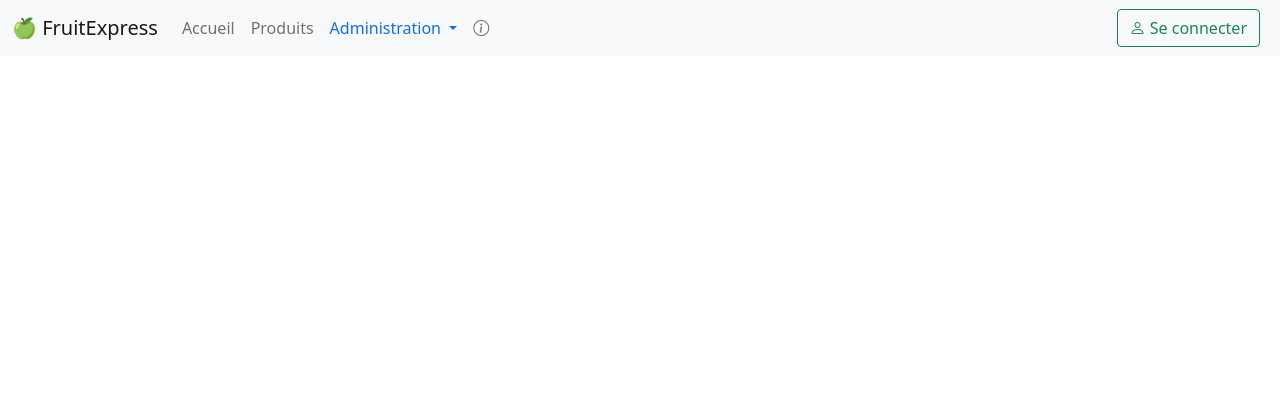
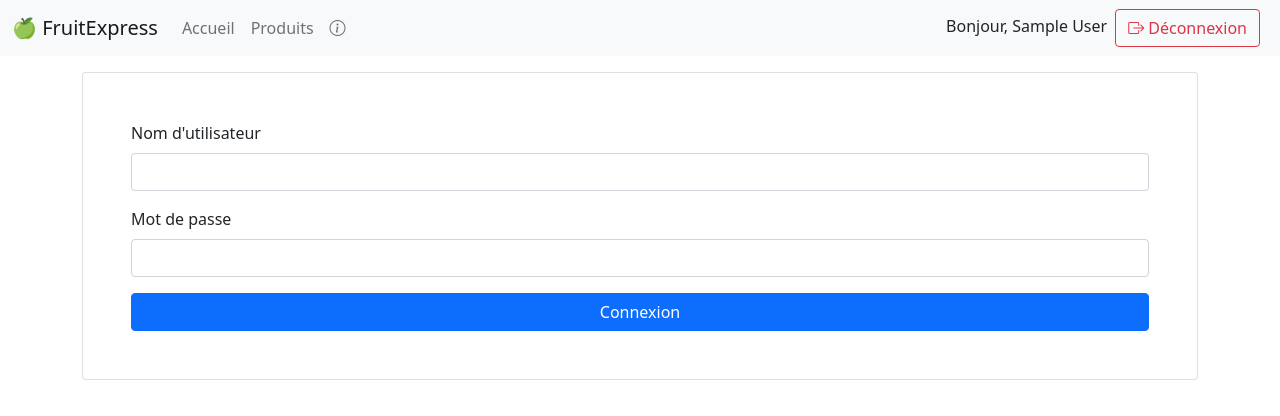
Before and after one commit to rbelon-decat/formation-angular, an Angular app: page /auth/login in a window 1280 px wide. Before the commit this address led to /. Shown: the top 416 px of the page. Built offline with nearby package versions, Linux system fonts and the light colour scheme; sample sign-in values are in the browser's storage.

Commit message:
authentication system

```diff
--- a/db.json
+++ b/db.json
@@ -90,37 +90,44 @@
     {
       "id": 1,
       "name": "Robin",
-      "role": "superadmin"
+      "password": "toto",
+      "roles": ["superadmin", "admin", "user"]
     },
     {
       "id": 2,
       "name": "Julien",
-      "role": "admin"
+      "password": "toto",
+      "roles": ["admin", "user"]
     },
     {
       "id": 3,
       "name": "Kyo",
-      "role": "user"
+      "password": "toto",
+      "roles": ["user"]
     },
     {
       "id": 4,
       "name": "Yoann",
-      "role": "user"
+      "password": "toto",
+      "roles": ["user"]
     },
     {
       "id": 5,
       "name": "Iulia",
-      "role": "user"
+      "password": "toto",
+      "roles": ["user"]
     },
     {
       "id": 6,
       "name": "Camille",
-      "role": "user"
+      "password": "toto",
+      "roles": ["user"]
     },
     {
       "id": 7,
       "name": "Joseph",
-      "role": "user"
+      "password": "toto",
+      "roles": ["user"]
     }
   ]
 }
--- a/src/app/app.module.ts
+++ b/src/app/app.module.ts
@@ -17,6 +17,7 @@ import { NewProductFormComponent } from './components/admin/new-product-form/new
 import { CarouselComponent } from './components/carousel/carousel.component';
 import { UserListComponent } from './components/admin/user-list/user-list.component';
 import { ProductListComponent } from './components/admin/product-list/product-list.component';
+import { UserService } from './services/user.service';
 
 @NgModule({
   declarations: [
@@ -40,7 +41,7 @@ import { ProductListComponent } from './components/admin/product-list/product-li
     FontAwesomeModule,
     FormsModule
   ],
-  providers: [],
+  providers: [UserService],
   bootstrap: [AppComponent],
 })
 export class AppModule {}
--- a/src/app/components/auth/auth.component.html
+++ b/src/app/components/auth/auth.component.html
@@ -1,21 +1,17 @@
 <form class="card p-5" (ngSubmit)="onSubmit(authForm)" #authForm="ngForm">
   <div class="mb-3">
-    <label for="exampleInputEmail1" class="form-label">Email address</label>
+    <label for="usernameInput" class="form-label">Nom d'utilisateur</label>
     <input
-      type="email"
-      name="email"
+      type="text"
+      name="username"
       class="form-control"
-      id="exampleInputEmail1"
-      aria-describedby="emailHelp"
+      id="usernameInput"
       ngModel
       required
     />
-    <div id="emailHelp" class="form-text">
-      We'll never share your email with anyone else.
-    </div>
   </div>
   <div class="mb-3">
-    <label for="exampleInputPassword1" class="form-label">Password</label>
+    <label for="exampleInputPassword1" class="form-label">Mot de passe</label>
     <input
       type="password"
       class="form-control"
@@ -25,11 +21,11 @@
       required
     />
   </div>
-  <div class="mb-3 form-check">
+  <!-- <div class="mb-3 form-check">
     <input type="checkbox" class="form-check-input" id="exampleCheck1" />
     <label class="form-check-label" for="exampleCheck1"
       >Se souvenir de moi</label
     >
-  </div>
+  </div> -->
   <button type="submit" class="btn btn-primary">Connexion</button>
 </form>
--- a/src/app/components/auth/auth.component.ts
+++ b/src/app/components/auth/auth.component.ts
@@ -1,19 +1,51 @@
 import { Component, OnInit } from '@angular/core';
+import { MaxLengthValidator, NgForm } from '@angular/forms';
+import { ActivatedRoute, Router } from '@angular/router';
+import { UserService } from 'src/app/services/user.service';
+import { User } from 'src/models/user.model';
 
 @Component({
   selector: 'app-auth',
   templateUrl: './auth.component.html',
-  styleUrls: ['./auth.component.scss']
+  styleUrls: ['./auth.component.scss'],
 })
 export class AuthComponent implements OnInit {
-
-  constructor() { }
+  constructor(
+    private readonly userService: UserService,
+    private readonly router: Router,
+    private readonly activatedRoute: ActivatedRoute
+  ) {}
 
   ngOnInit(): void {
+    this.activatedRoute.url.subscribe((params) => {
+      console.log(params);
+      if (params[0].path === 'logout') {
+        this.logout();
+      }
+    });
   }
 
-  onSubmit(form: any) {
-    console.log(form);
+  logout(): void {
+    this.userService.isLogged = false;
+    localStorage.removeItem('user');
+    this.router.navigate(['/']);
   }
 
+  onSubmit(form: NgForm) {
+    console.log(form.form);
+
+    if (this.userService.isLogged && this.userService.userLogged) {
+      console.log(
+        `Utilisateur ${this.userService.userLogged.name} déjà connecté !`
+      );
+      return;
+    }
+
+    this.userService.login(form.form.value.username, form.form.value.password);
+
+    if(this.userService.userLogged && this.userService.userLogged?.roles?.includes('admin')) {
+      this.router.navigate(['/admin/product/list']);
+    }
+    this.router.navigate(['/']);
+  }
 }
--- a/src/app/components/home/home.component.html
+++ b/src/app/components/home/home.component.html
@@ -15,7 +15,7 @@
         {{ user.name }}
       </td>
       <td>
-        {{ user.role }}
+        {{ user.roles | json }}
       </td>
     </tr>
   </tbody>
--- a/src/app/components/navbar/navbar.component.html
+++ b/src/app/components/navbar/navbar.component.html
@@ -20,7 +20,7 @@
         <li class="nav-item">
           <a class="nav-link" [routerLink]="['/products']">Produits</a>
         </li>
-        <li class="nav-item dropdown">
+        <li class="nav-item dropdown" *ngIf="isAdmin()">
           <a
             class="nav-link dropdown-toggle text-primary"
             href="#"
@@ -32,9 +32,17 @@
             Administration
           </a>
           <ul class="dropdown-menu" aria-labelledby="adminNavbarDropdown">
-            <li><a class="dropdown-item" [routerLink]="['/admin/product/list']">Produits</a></li>
+            <li>
+              <a class="dropdown-item" [routerLink]="['/admin/product/list']"
+                >Produits</a
+              >
+            </li>
             <li><hr class="dropdown-divider" /></li>
-            <li><a class="dropdown-item" [routerLink]="['/admin/user/list']">Utilisateurs</a></li>
+            <li>
+              <a class="dropdown-item" [routerLink]="['/admin/user/list']"
+                >Utilisateurs</a
+              >
+            </li>
           </ul>
         </li>
         <li class="nav-item">
@@ -43,17 +51,21 @@
           ></a>
         </li>
       </ul>
-      <!-- <form class="d-flex">
-        <input
-          class="form-control me-2"
-          type="search"
-          placeholder="Search"
-          aria-label="Search"
-        />
-        <button class="btn btn-outline-success" type="submit">Search</button>
-      </form> -->
-
-      <button class="btn btn-outline-success me-2" [routerLink]="['/auth']">
+      <div *ngIf="user?.name">
+        <span class="p-2">Bonjour, {{ user?.name }}</span>
+        <button
+          class="btn btn-outline-danger me-2"
+          [routerLink]="['/auth/logout']"
+        >
+          <i class="bi bi-box-arrow-right mr-2"></i>
+          Déconnexion
+        </button>
+      </div>
+      <button
+        class="btn btn-outline-success me-2"
+        [routerLink]="['/auth/login']"
+        *ngIf="!getUser()"
+      >
         <i class="bi bi-person mr-2"></i>
         Se connecter
       </button>
--- a/src/app/components/navbar/navbar.component.ts
+++ b/src/app/components/navbar/navbar.component.ts
@@ -1,16 +1,31 @@
 import { Component, OnInit } from '@angular/core';
 import { environment } from 'environment';
+import { UserService } from 'src/app/services/user.service';
+import { User } from 'src/models/user.model';
 
 @Component({
   selector: 'app-navbar',
   templateUrl: './navbar.component.html',
 })
 export class NavbarComponent implements OnInit {
-  constructor() {}
 
-  ngOnInit(): void {}
+  user?: User;
+
+  constructor(private userService: UserService) {}
+
+  ngOnInit(): void {
+    this.user = this.getUser();
+  }
 
   getShopName(): string {
     return environment.shop_name;
   }
+
+  getUser(): User | undefined {
+    return this.userService.userLogged || undefined;
+  }
+
+  isAdmin(): boolean {
+    return this.getUser() && this.user?.roles?.includes('admin') || false;
+  }
 }
--- a/src/app/services/user.service.ts
+++ b/src/app/services/user.service.ts
@@ -1,17 +1,46 @@
 import { HttpClient } from '@angular/common/http';
 import { Injectable } from '@angular/core';
 import { Observable, of } from 'rxjs';
+import { User } from 'src/models/user.model';
 
 @Injectable({
-  providedIn: 'root'
+  providedIn: 'root',
 })
 export class UserService {
+  private BASE_URL = 'http://localhost:3000';
 
-  private BASE_URL = 'http://localhost:3000';
+  isLogged = false;
 
   constructor(private readonly http: HttpClient) {}
 
   public getUsers(): Observable<any> {
     return this.http.get(`${this.BASE_URL}/users`);
   }
+
+  public getUserByCredentials(
+    username: string,
+    password: string
+  ): Observable<any> {
+    return this.http.get(
+      `${this.BASE_URL}/users?name=${username}&password=${password}`
+    );
+  }
+
+  public get userLogged(): User {
+    return JSON.parse(localStorage.getItem('user') || '{}') as User;
+  }
+
+  public login(username: string, password: string): void {
+    this.getUserByCredentials(username, password)
+    .subscribe((data) => {
+      console.log(data);
+
+      if (data.length > 0) {
+        this.isLogged = true;
+        localStorage.setItem('user', JSON.stringify(data[0]))
+      }
+
+
+    });
+  }
 }
--- /dev/null
+++ b/src/models/user.model.ts
@@ -0,0 +1,6 @@
+export interface User {
+    id: number,
+    name: string;
+    password: string;
+    roles: string[];
+}
```
Also changed, not shown: src/app/app-routing.module.ts (+16 -3 lines).
